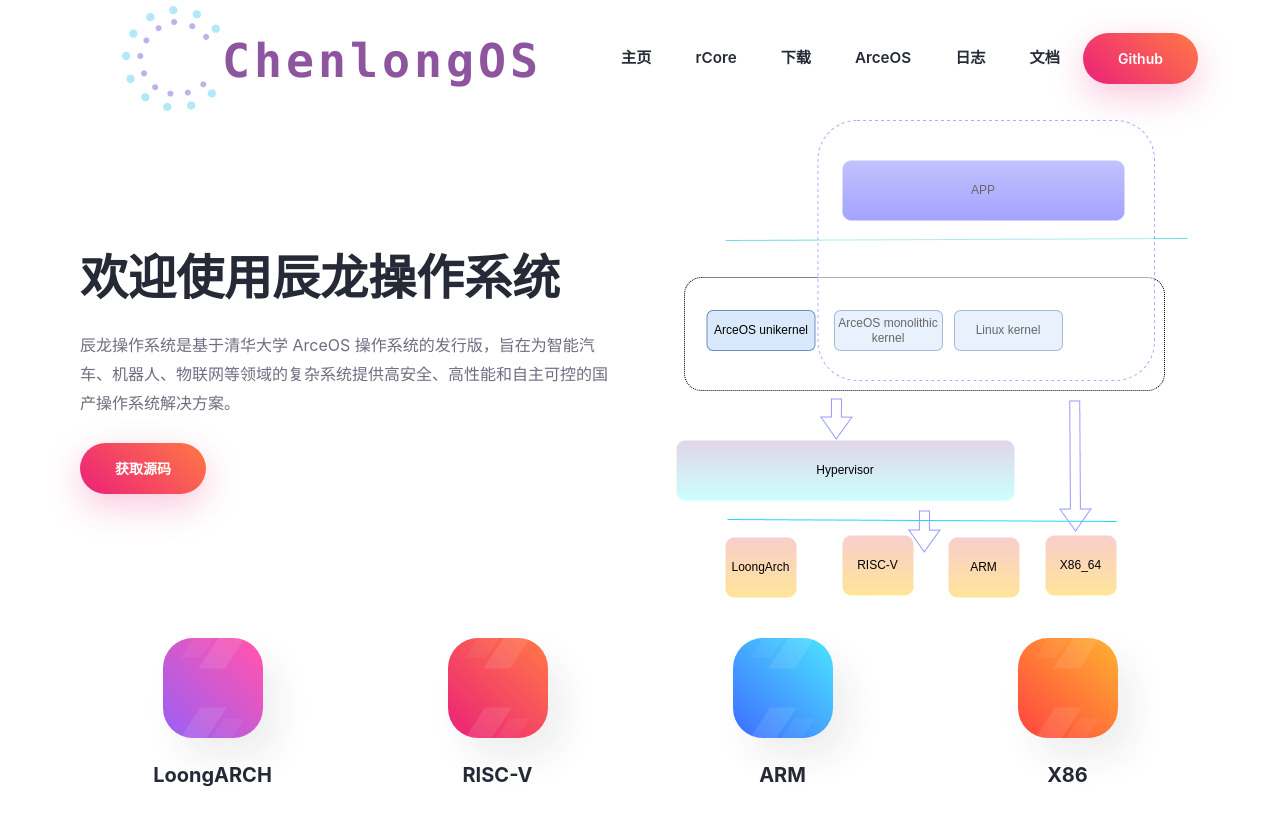
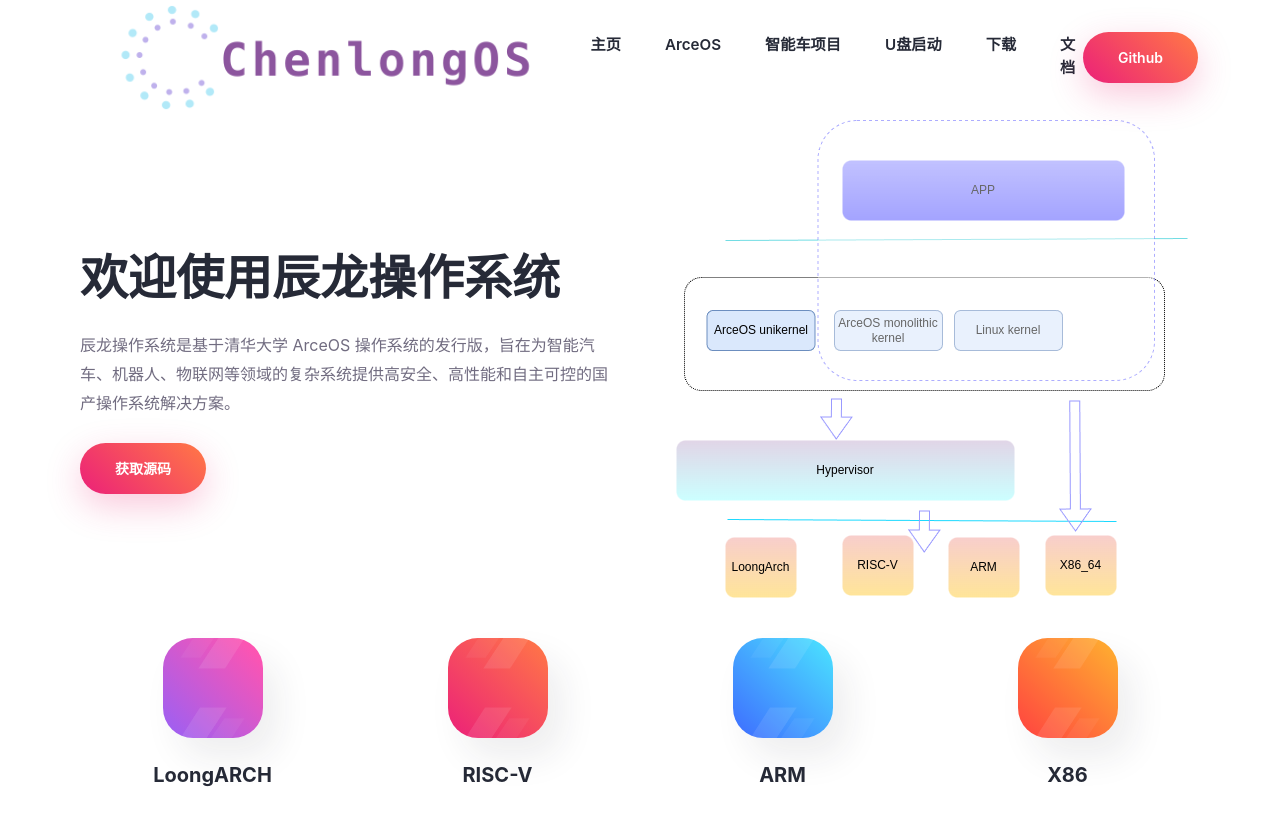
Before and after one commit to chenlongos/www, a website: page public/index.html in a window 1280 px wide. Shown: the top 815 px of the page. Drawn offline with Linux system fonts and the light colour scheme; files that its build step writes are made by us from their sources; files whose address does not match are found by name; a web font is replaced by a local one.

Commit message:
修改顶部菜单

```diff
--- a/public/index.html
+++ b/public/index.html
@@ -1,7 +1,7 @@
 <!DOCTYPE html>
 <html lang="zxx">
 <head>
-  <meta name="generator" content="HTML Tidy for HTML5 for Linux version 5.6.0">
+  <meta name="generator" content="ChenLongOS辰龙操作系统官方主页">
   <meta charset="utf-8">
   <meta name="viewport" content="width=device-width, initial-scale=1">
   <title>辰龙操作系统</title>
@@ -28,21 +28,22 @@
 
                 </li>
                 <li class="nav-item">
-                  <a class="dropdown-toggle nav-link" href="/#">rCore</a>
+                  <a class="dropdown-toggle nav-link" href="https://www.github.com/rcore-os/arceos">ArceOS</a>
+
+                </li>
+                <li class="nav-item">
+                  <a class="dropdown-toggle nav-link" href="https://chenlongos.com/raspi4-with-arceos-doc/">智能车项目</a>
+
+                </li>
+                <li class="nav-item">
+                  <a class="dropdown-toggle nav-link" href="https://chenlongos.com/x86-with-arceos-doc/">U盘启动</a>
 
                 </li>
                 <li class="nav-item megamenu">
                   <a class="dropdown-toggle nav-link" href="/#">下载</a>
 
                 </li>
-                <li class="nav-item">
-                  <a class="dropdown-toggle nav-link" href="https://www.github.com/rcore-os/arceos">ArceOS</a>
 
-                </li>
-                <li class="nav-item">
-                  <a class="dropdown-toggle nav-link" href="/#">日志</a>
-
-                </li>
                 <li class="nav-item">
                   <a class="nav-link" href="/#/">文档</a>
                 </li>
```
Also changed, not shown: public/layout.html (+10 -9 lines).
